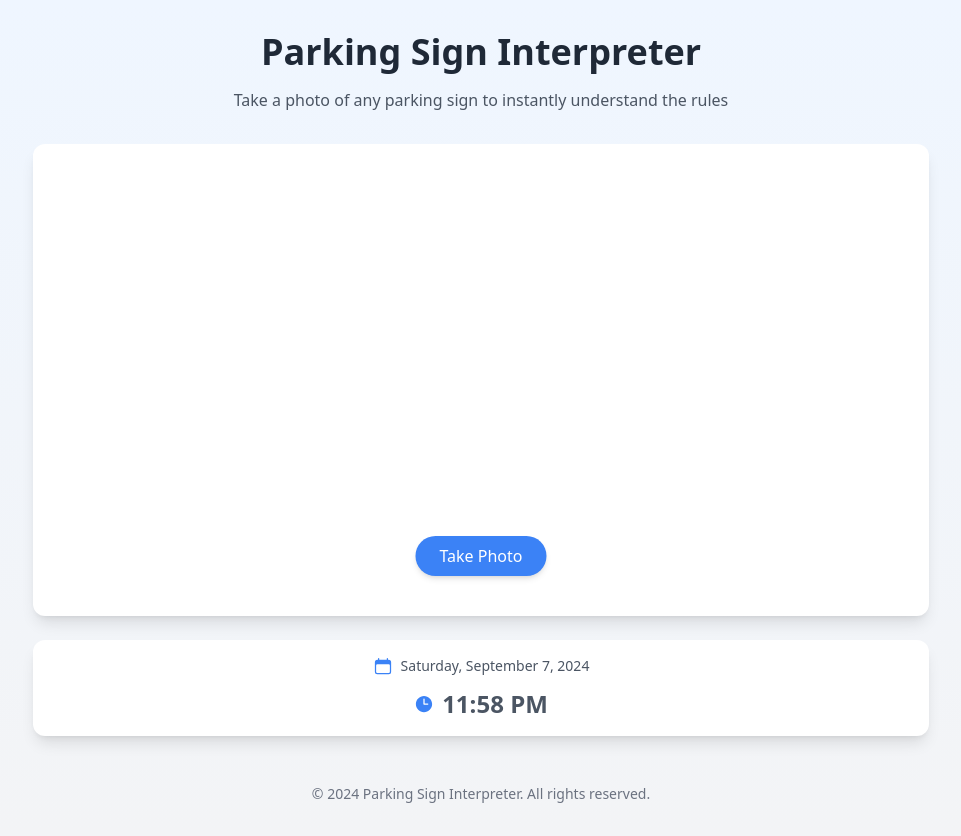
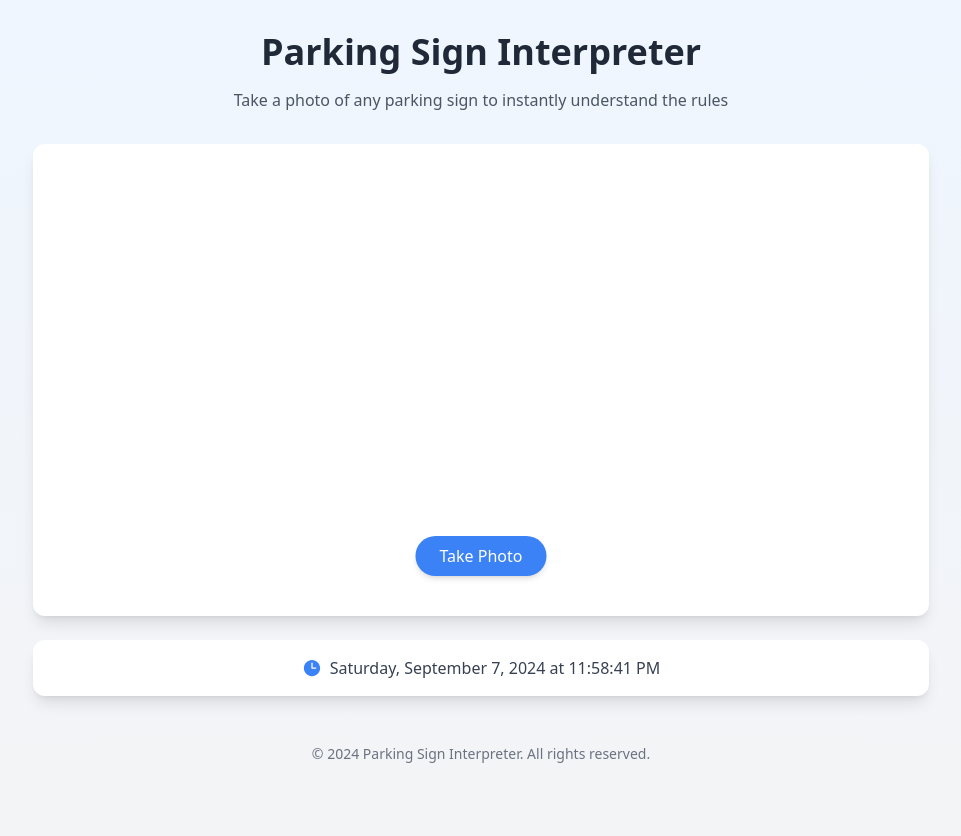
Before and after one commit to nur0078/parking-sign-interpreter, a React (Vite) app in the folder frontend/: page / in a window 1280 px wide. Shown: the whole page, without its empty margins (159-1120 px from the left). After the commit the page ends 800 px from the top, so only its background shows below. Built offline with nearby package versions, Linux system fonts and the light colour scheme; no server answers.

Commit message:
fix api error

```diff
--- a/frontend/src/App.jsx
+++ b/frontend/src/App.jsx
@@ -8,7 +8,6 @@ import {
   PhotoIcon,
   CheckCircleIcon,
   ClockIcon,
-  CalendarIcon,
 } from "@heroicons/react/24/solid";
 
 function App() {
@@ -18,6 +17,7 @@ function App() {
   const [isLoading, setIsLoading] = useState(false);
   const [isMobile, setIsMobile] = useState(false);
   const [error, setError] = useState(null);
+  const [currentDateTime, setCurrentDateTime] = useState(new Date());
 
   useEffect(() => {
     const checkMobile = () => {
@@ -31,6 +31,41 @@ function App() {
     window.addEventListener("resize", checkMobile);
     return () => window.removeEventListener("resize", checkMobile);
   }, []);
+
+  useEffect(() => {
+    // Update current time every second
+    const timer = setInterval(() => {
+      setCurrentDateTime(new Date());
+    }, 1000);
+
+    return () => clearInterval(timer);
+  }, []);
+
+  // Format current date and time
+  const formatDateTime = (date) => {
+    const options = {
+      weekday: "long",
+      year: "numeric",
+      month: "long",
+      day: "numeric",
+      hour: "2-digit",
+      minute: "2-digit",
+      second: "2-digit",
+      hour12: true,
+    };
+    return date.toLocaleString("en-US", options);
+  };
+
+  const CurrentDateTime = () => (
+    <div className="bg-white p-4 rounded-xl shadow-lg mt-4">
+      <div className="flex items-center justify-center space-x-2">
+        <ClockIcon className="h-5 w-5 text-blue-500" />
+        <p className="text-gray-700 font-medium">
+          {formatDateTime(currentDateTime)}
+        </p>
+      </div>
+    </div>
+  );
 
   const handleCapture = async (imageSrc) => {
     setError(null);
@@ -220,46 +255,6 @@ function App() {
     );
   };
 
-  const CurrentDateTime = () => {
-    const [dateTime, setDateTime] = useState(new Date());
-
-    useEffect(() => {
-      const timer = setInterval(() => {
-        setDateTime(new Date());
-      }, 1000);
-
-      return () => clearInterval(timer);
-    }, []);
-
-    const formattedDate = dateTime.toLocaleDateString("en-US", {
-      weekday: "long",
-      year: "numeric",
-      month: "long",
-      day: "numeric",
-    });
-
-    const formattedTime = dateTime.toLocaleTimeString("en-US", {
-      hour: "numeric",
-      minute: "2-digit",
-      hour12: true,
-    });
-
-    return (
-      <div className="bg-white p-4 rounded-xl shadow-lg">
-        <div className="flex flex-col items-center space-y-2">
-          <div className="flex items-center text-gray-600 mb-1">
-            <CalendarIcon className="h-5 w-5 mr-2 text-blue-500" />
-            <span className="text-sm font-medium">{formattedDate}</span>
-          </div>
-          <div className="flex items-center text-gray-600">
-            <ClockIcon className="h-5 w-5 mr-2 text-blue-500" />
-            <span className="text-2xl font-semibold">{formattedTime}</span>
-          </div>
-        </div>
-      </div>
-    );
-  };
-
   return (
     <div className="min-h-screen bg-gradient-to-b from-blue-50 to-gray-100">
       <div className="container mx-auto px-4 py-8">
--- a/frontend/src/services/apiService.js
+++ b/frontend/src/services/apiService.js
@@ -24,18 +24,14 @@ const validateImageData = (imageData) => {
 
 export const interpretParkingSign = async (base64Image) => {
   try {
-    // Get current device date and time
+    // Get current date and time from device
     const now = new Date();
     const currentDateTime = {
       dayOfWeek: now.getDay(),
       hour: now.getHours(),
       minute: now.getMinutes(),
       date: now.toLocaleDateString(),
-      time: now.toLocaleTimeString([], {
-        hour: "numeric",
-        minute: "2-digit",
-        hour12: true,
-      }),
+      time: now.toLocaleTimeString(),
     };
 
     const response = await fetch(`${API_URL}/interpret-sign`, {
@@ -55,8 +51,7 @@ export const interpretParkingSign = async (base64Image) => {
       );
     }
 
-    const data = await response.json();
-    return data;
+    return await response.json();
   } catch (error) {
     console.error("API Error:", error);
     throw new Error(
```
Also changed, not shown: 1 other file (tests, documents, lock files or other folders).
